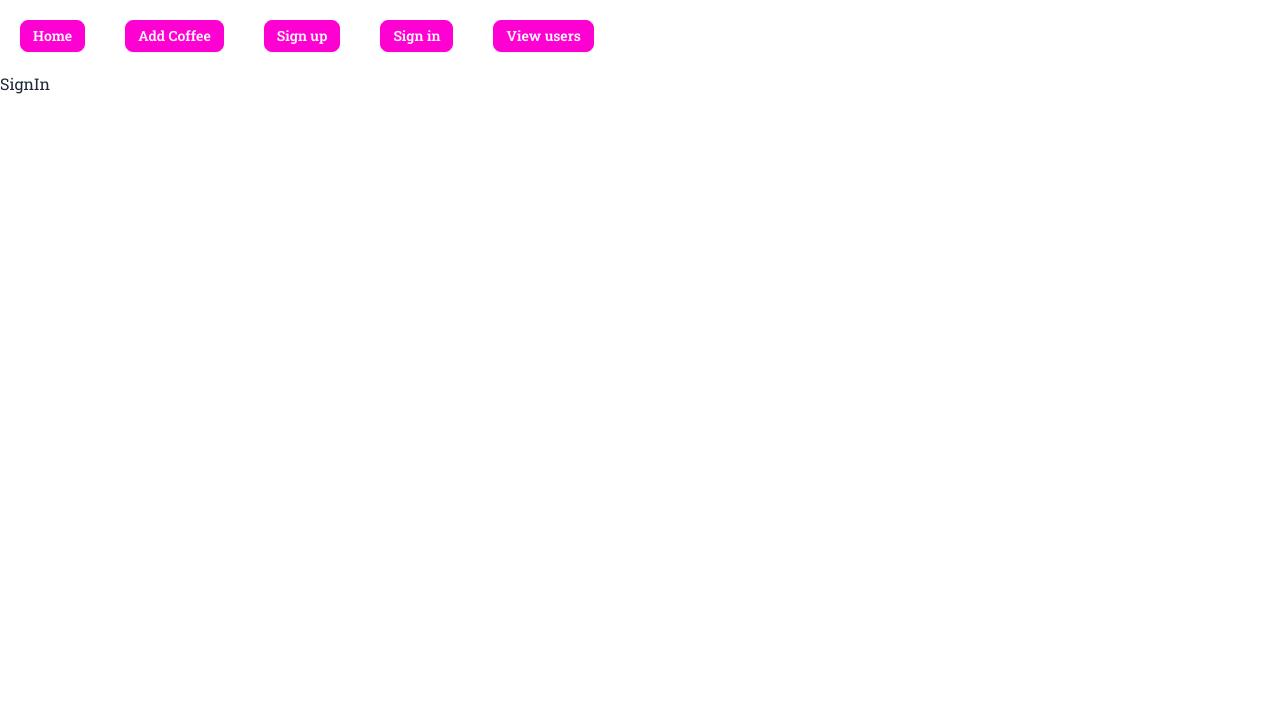
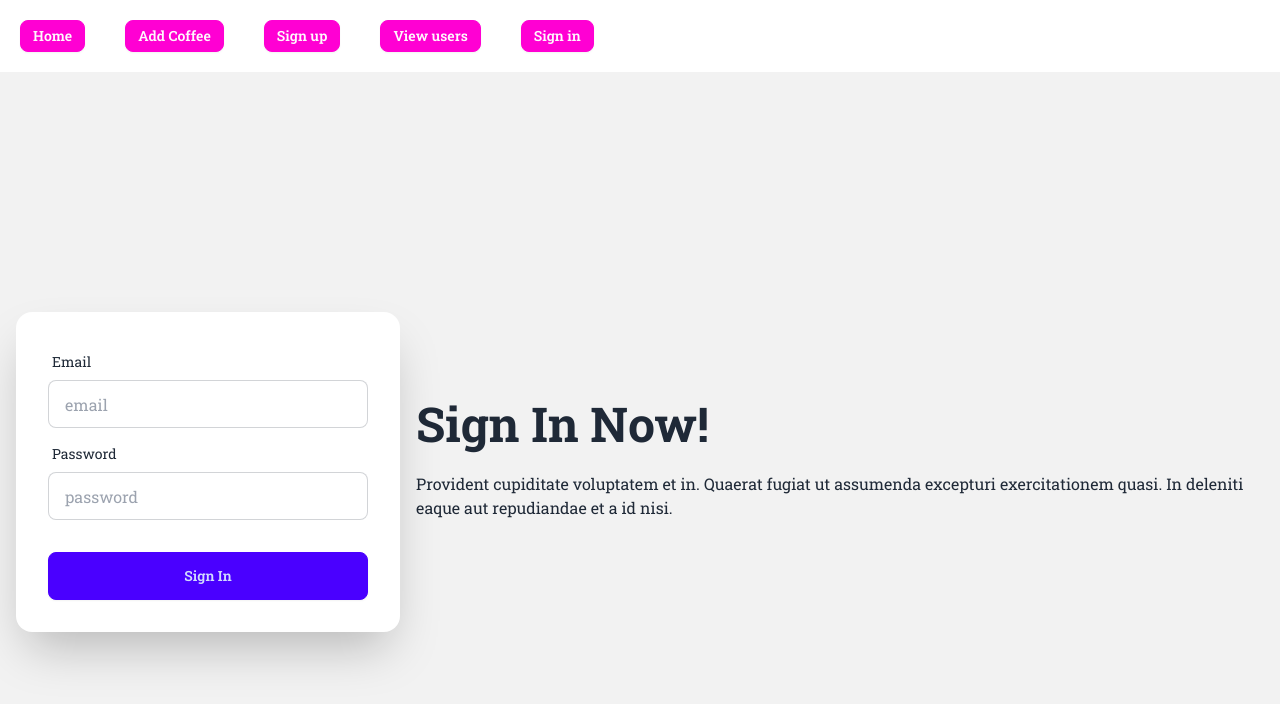
Before and after one commit to ahshobuj1/coffee-store-espresso-emporium-client, a React (Vite) app: page /signin in a window 1280 px wide. Shown: the top 704 px of the page. Built offline with nearby package versions, Linux system fonts and the light colour scheme; no server answers.

Commit message:
sign in with email and sign out , display user email in navbar

```diff
--- a/src/App.jsx
+++ b/src/App.jsx
@@ -1,6 +1,16 @@
+import {useContext} from 'react';
 import {NavLink, Outlet} from 'react-router-dom';
+import {AuthContext} from './Providers/AuthProvider';
 
 function App() {
+    const {user, loggedOutUser} = useContext(AuthContext);
+
+    const handleLoggedOut = () => {
+        loggedOutUser()
+            .then(() => console.log('user logged out'))
+            .catch((err) => console.log(err.message));
+    };
+
     return (
         <div className="max-w-7xl mx-auto">
             <div className="flex p-5 space-x-10">
@@ -16,12 +26,28 @@ function App() {
                     Sign up
                 </NavLink>
 
-                <NavLink to="/signin" className="btn  btn-sm btn-secondary">
-                    Sign in
-                </NavLink>
                 <NavLink to="/view-users" className="btn  btn-sm btn-secondary">
                     View users
                 </NavLink>
+
+                <p>
+                    {user ? (
+                        <>
+                            <span>{user.email}</span>
+                            <button
+                                onClick={handleLoggedOut}
+                                className="btn btn-neutral btn-sm ml-2">
+                                Sign out
+                            </button>
+                        </>
+                    ) : (
+                        <NavLink
+                            to="/signin"
+                            className="btn  btn-sm btn-secondary">
+                            Sign in
+                        </NavLink>
+                    )}
+                </p>
             </div>
             <Outlet />
         </div>
--- a/src/Providers/AuthProvider.jsx
+++ b/src/Providers/AuthProvider.jsx
@@ -1,12 +1,17 @@
-import {createContext, useState} from 'react';
+import {createContext, useEffect, useState} from 'react';
 import PropTypes from 'prop-types'; // ES6
 import auth from '../firebase/firebase.config';
-import {createUserWithEmailAndPassword} from 'firebase/auth';
+import {
+    createUserWithEmailAndPassword,
+    onAuthStateChanged,
+    signInWithEmailAndPassword,
+    signOut,
+} from 'firebase/auth';
 
 export const AuthContext = createContext();
 
 const AuthProvider = ({children}) => {
-    //const [user, setUser] = useState('');
+    const [user, setUser] = useState('');
     const [loader, setLoader] = useState(true);
 
     // Create user with email password
@@ -15,7 +20,40 @@ const AuthProvider = ({children}) => {
         return createUserWithEmailAndPassword(auth, email, password);
     };
 
-    const authInfo = {loader, signUpWithEmail};
+    // Login user with email
+    const signInUserWithEmail = (email, password) => {
+        setLoader(true);
+        return signInWithEmailAndPassword(auth, email, password);
+    };
+
+    // Log out user
+    const loggedOutUser = () => {
+        setLoader(true);
+        return signOut(auth);
+    };
+
+    // Get current users
+    useEffect(() => {
+        const unsubscribe = onAuthStateChanged(auth, (currentUser) => {
+            if (currentUser) {
+                console.log('current user', currentUser);
+                setUser(currentUser);
+                setLoader(false);
+            } else {
+                setUser('');
+            }
+        });
+
+        return () => unsubscribe();
+    }, []);
+
+    const authInfo = {
+        user,
+        loader,
+        signUpWithEmail,
+        signInUserWithEmail,
+        loggedOutUser,
+    };
 
     return (
         <AuthContext.Provider value={authInfo}>{children}</AuthContext.Provider>
--- a/src/components/AllUsers/View.jsx
+++ b/src/components/AllUsers/View.jsx
@@ -2,7 +2,7 @@ import PropTypes from 'prop-types'; // ES6
 import Swal from 'sweetalert2';
 
 const View = ({user, setUsers, users}) => {
-    const {_id, email, creationTime} = user;
+    const {_id, email, creationTime, lastSignInTime} = user;
 
     const handleDeleteUser = (id) => {
         console.log('delete', id);
@@ -56,7 +56,7 @@ const View = ({user, setUsers, users}) => {
                     </div>
                 </td>
                 <td>{creationTime}</td>
-                <td>Last signIn </td>
+                <td>{lastSignInTime ? lastSignInTime : ''} </td>
                 <th>
                     <button
                         onClick={() => handleDeleteUser(_id)}
--- a/src/components/AllUsers/ViewUsers.jsx
+++ b/src/components/AllUsers/ViewUsers.jsx
@@ -8,8 +8,6 @@ const ViewUsers = () => {
 
     return (
         <div>
-            <h1>ViewUsers : {users.length}</h1>
-
             <div className="overflow-x-auto">
                 <table className="table">
                     {/* head */}
--- a/src/components/SignIn/SignIn.jsx
+++ b/src/components/SignIn/SignIn.jsx
@@ -1,5 +1,92 @@
+import {useContext} from 'react';
+import {AuthContext} from '../../Providers/AuthProvider';
+import Swal from 'sweetalert2';
+
 const SignIn = () => {
-    return <div>SignIn</div>;
+    const {signInUserWithEmail} = useContext(AuthContext);
+
+    const handleFormValue = (e) => {
+        e.preventDefault();
+        const form = e.target;
+        const email = form.email.value;
+        const password = form.password.value;
+        console.log(email, password);
+
+        signInUserWithEmail(email, password)
+            .then((result) => {
+                console.log('user logged in', result.user);
+
+                fetch(`http://localhost:5000/users/${email}`, {
+                    method: 'PATCH',
+                    headers: {'content-type': 'application/json'},
+                    body: JSON.stringify({
+                        email: email,
+                        lastSignInTime: result.user?.metadata?.lastSignInTime,
+                    }),
+                })
+                    .then((res) => res.json())
+                    .then((data) => {
+                        console.log(data);
+                        Swal.fire({
+                            title: 'Success',
+                            text: 'User logged in successfully',
+                            icon: 'success',
+                        });
+                        form.reset();
+                    });
+            })
+            .catch((err) => console.log(err.message));
+    };
+
+    return (
+        <div>
+            <div className="hero bg-base-200 min-h-screen">
+                <div className="hero-content flex-col lg:flex-row-reverse">
+                    <div className="text-center lg:text-left">
+                        <h1 className="text-5xl font-bold">Sign In Now!</h1>
+                        <p className="py-6">
+                            Provident cupiditate voluptatem et in. Quaerat
+                            fugiat ut assumenda excepturi exercitationem quasi.
+                            In deleniti eaque aut repudiandae et a id nisi.
+                        </p>
+                    </div>
+                    <div className="card bg-base-100 w-full max-w-sm shrink-0 shadow-2xl">
+                        <form onSubmit={handleFormValue} className="card-body">
+                            <div className="form-control">
+                                <label className="label">
+                                    <span className="label-text">Email</span>
+                                </label>
+                                <input
+                                    name="email"
+                                    type="email"
+                                    placeholder="email"
+                                    className="input input-bordered"
+                                    required
+                                />
+                            </div>
+                            <div className="form-control">
+                                <label className="label">
+                                    <span className="label-text">Password</span>
+                                </label>
+                                <input
+                                    name="password"
+                                    type="password"
+                                    placeholder="password"
+                                    className="input input-bordered"
+                                    required
+                                />
+                            </div>
+                            <div className="form-control mt-6">
+                                <button className="btn btn-primary">
+                                    Sign In
+                                </button>
+                            </div>
+                        </form>
+                    </div>
+                </div>
+            </div>
+        </div>
+    );
 };
 
 export default SignIn;
```
